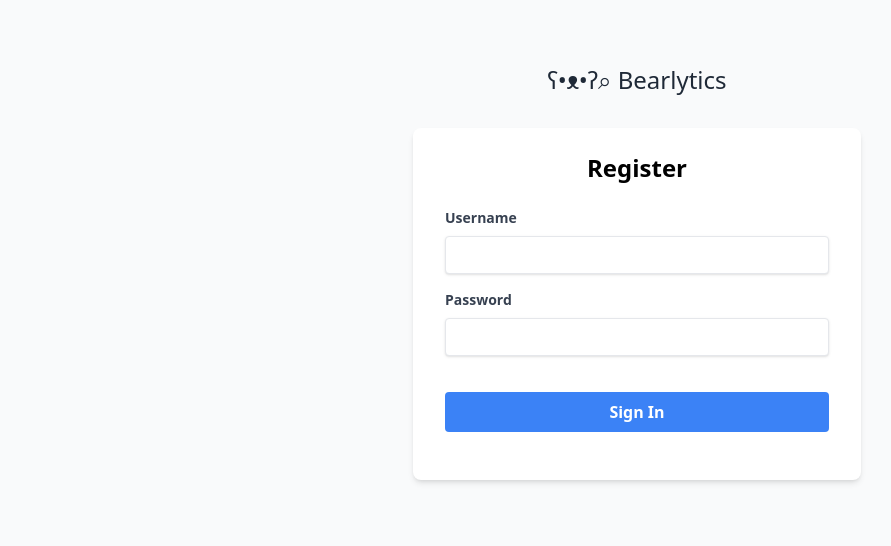
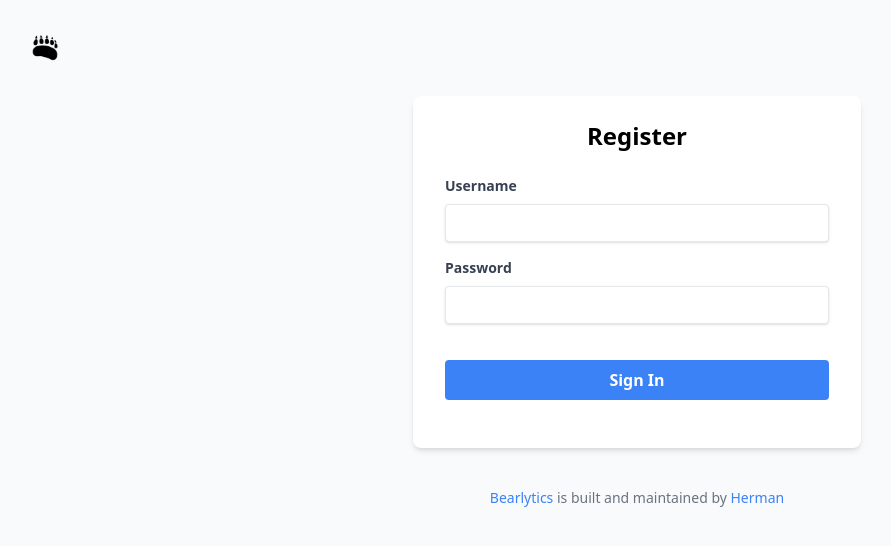
Before and after one commit to teatwig/bearlytics, a Django app: page /login/ in a window 1280 px wide. Shown: the top 546 px of the page, without its empty margins (3-894 px from the left). Run offline with Django 5.2, Linux system fonts and the light colour scheme; some libraries are stand-ins or nearby versions.

Commit message:
update: use logo better

```diff
--- a/project/templates/all_hits.html
+++ b/project/templates/all_hits.html
@@ -11,7 +11,6 @@
 {% endblock %}
 
 {% block content %}
-<body>
 <h1>All Page Hits</h1>
 <table>
     <tr>
@@ -39,5 +38,4 @@
     </tr>
     {% endfor %}
 </table>
-</body>
 {% endblock %}
--- a/project/templates/base.html
+++ b/project/templates/base.html
@@ -10,5 +10,26 @@
 
     {% block head %}{% endblock %}
 </head>
-{% block content %}{% endblock %}
+<body>
+    <body class="bg-gray-50 p-8">
+        <div class="max-w-7xl mx-auto">
+            <header>
+                <a href="/">
+                    <h1 class="text-2xl text-gray-800 mb-8">
+                    <img src="{% static 'logo.png' %}" alt="Bearlytics" class="w-8 h-8 inline-block">
+                    {% comment %} Bearlytics {% endcomment %}
+                    </h1>
+                </a>
+            </header>
+            {% block content %}{% endblock %}
+            <footer>
+                <p class="text-center text-gray-500 text-sm mt-10">
+                    <a href="https://github.com/hermanmartinus/bearlytics/" target="_blank" class="text-blue-500 hover:text-blue-600">Bearlytics</a>
+                    is built and maintained by
+                    <a href="https://herman.bearblog.dev" target="_blank" class="text-blue-500 hover:text-blue-600">Herman</a>
+                </p>
+            </footer>
+        </div>
+    </body>
+</body>
 </html>
--- a/project/templates/dashboard.html
+++ b/project/templates/dashboard.html
@@ -9,9 +9,6 @@
 {% endblock %}
 
 {% block content %}
-<body class="bg-gray-50 p-8">
-    <div class="max-w-7xl mx-auto">
-        <h1 class="text-2xl text-gray-800 mb-8">ʕ•ᴥ•ʔ⌕ Bearlytics</h1>
 <p>
     <a href="{% url 'websites' %}" class="text-blue-500 hover:text-blue-600 font-medium flex items-center gap-2 transition-colors">
         <svg xmlns="http://www.w3.org/2000/svg" class="h-5 w-5" viewBox="0 0 20 20" fill="currentColor">
@@ -189,7 +186,6 @@
         </div>
     </div>
 </div>
-    </div>
 
 <script>
 function utcToLocal(utcStr) {
@@ -322,5 +318,4 @@ new Chart(ctx, {
     }
 });
 </script>
-</body>
 {% endblock %}
--- a/project/templates/login.html
+++ b/project/templates/login.html
@@ -3,10 +3,7 @@
 {% block title %}Login{% endblock %}
 
 {% block content %}
-<body class="bg-gray-50 p-8">
-
 <div class="max-w-md mx-auto mt-8">
-        <h1 class="text-2xl text-gray-800 mb-8 text-center">ʕ•ᴥ•ʔ⌕ Bearlytics</h1>
     <div class="bg-white shadow-md rounded-lg px-8 pt-6 pb-8 mb-4">
         <h2 class="text-2xl font-bold mb-6 text-center">
             {% if is_registration %}
@@ -49,5 +46,4 @@
         </form>
     </div>
 </div>
-</body>
 {% endblock %}
```
Also changed, not shown: project/templates/websites.html (+4 -6 lines), README.md. Lines whose indentation alone changed are shown as unchanged.
